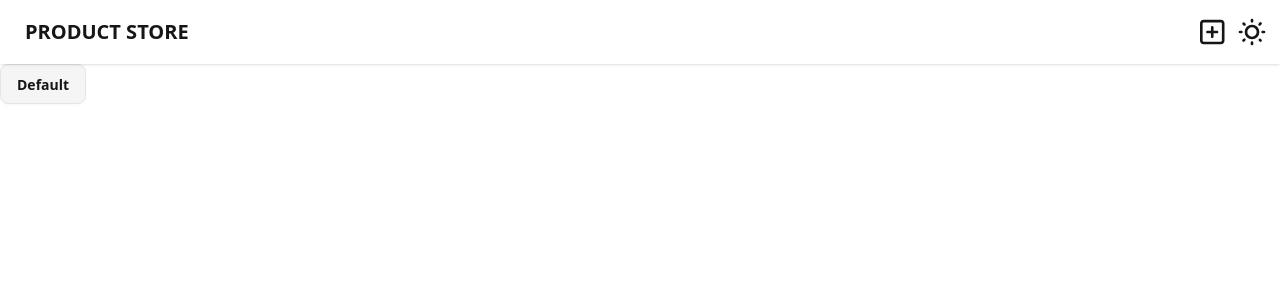
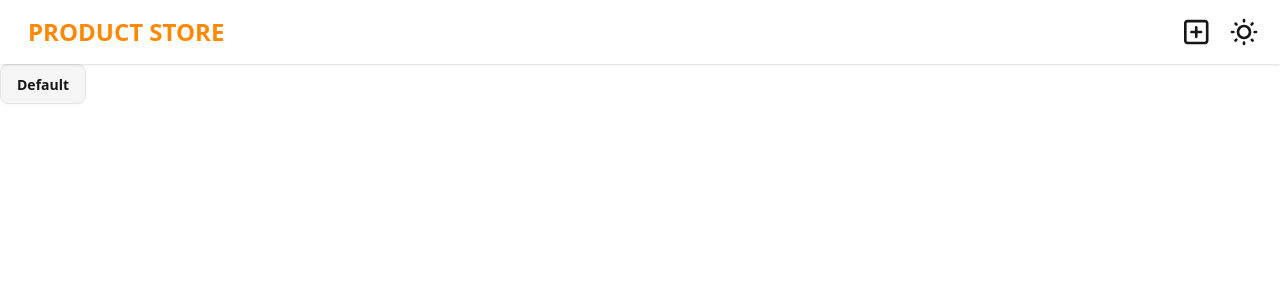
Before and after one commit to geraldsberongoy/mern-crash-course, a React (Vite) app in the folder frontend/: page / in a window 1280 px wide. Shown: the top 300 px of the page. Built offline with nearby package versions, Linux system fonts and the light colour scheme.

Commit message:
feat: update NavBar styling for improved visibility and layout

```diff
--- a/frontend/src/components/NavBar/NavBar.jsx
+++ b/frontend/src/components/NavBar/NavBar.jsx
@@ -8,10 +8,12 @@ const NavBar = () => {
     <div className="navbar bg-base-100 flex-none shadow-sm">
       <div className="flex-1">
         <Link to={"/"}>
-          <p className="btn btn-ghost text-xl">PRODUCT STORE</p>
+          <p className="text-secondary pl-5 text-2xl font-semibold">
+            PRODUCT STORE
+          </p>
         </Link>
       </div>
-      <div className="flex-none">
+      <div className="flex-none space-x-2 px-2">
         <Link to="/create">
           <button className="btn btn-square btn-ghost">
             <FontAwesomeIcon size="2xl" icon={faSquarePlus} />
```
